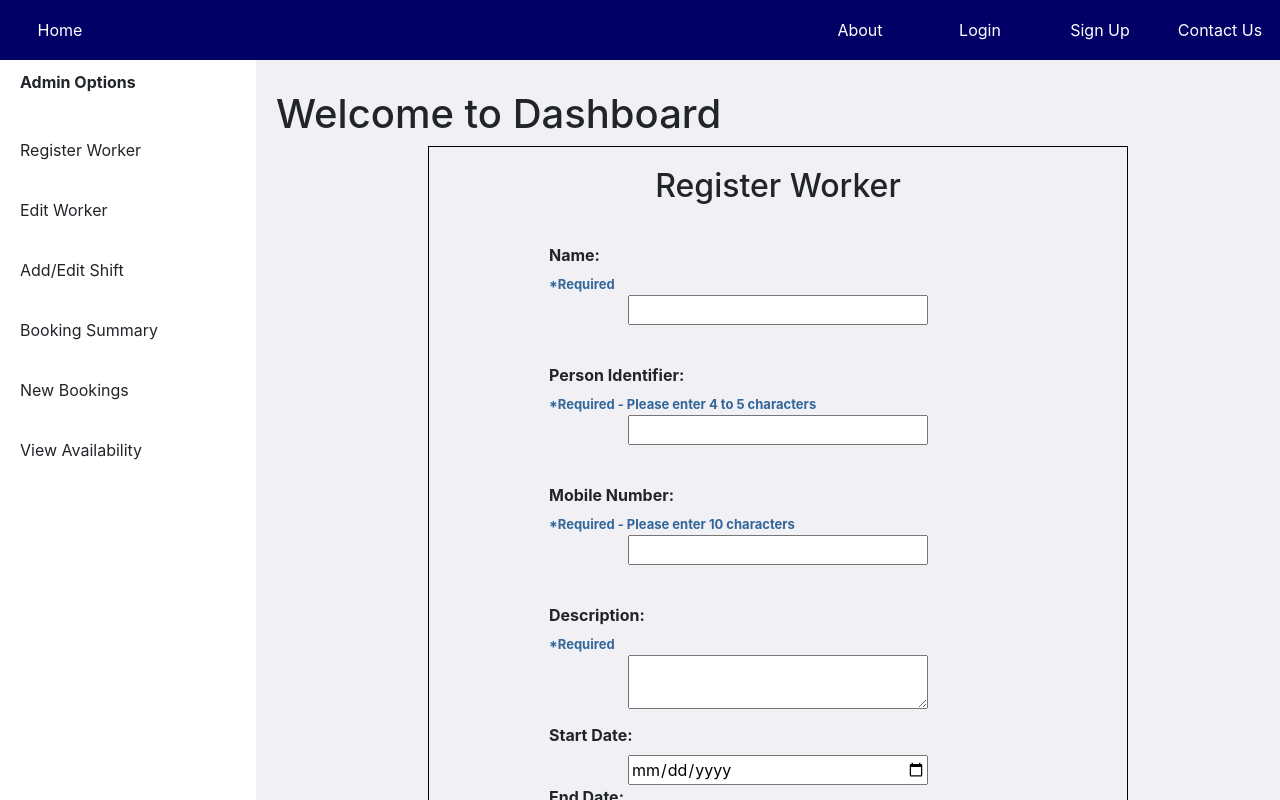
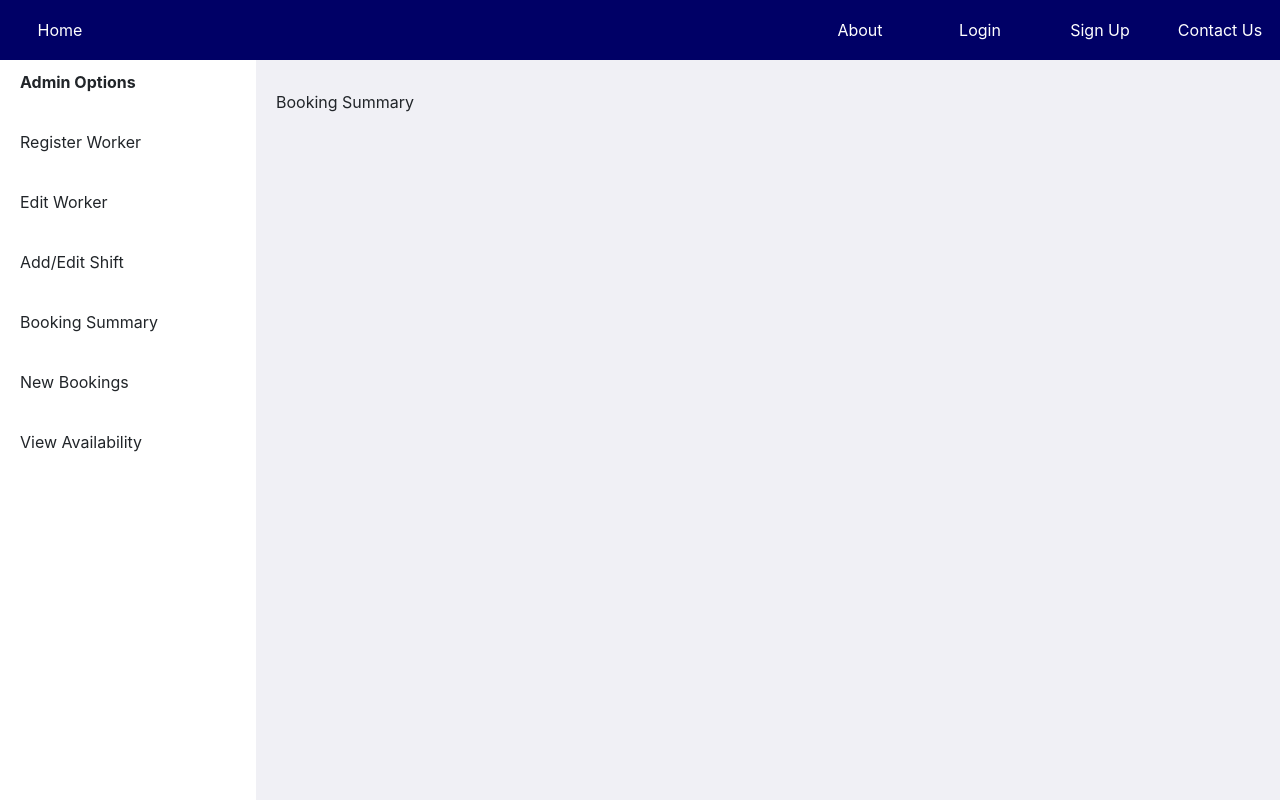
Before and after one commit to RMIT-SEPT/majorproject-5-wed-16-30-6, a React (Create React App) app in the folder FrontEnd/: page /admin/1 in a window 1280 px wide. Shown: the top 800 px of the page. Built offline with nearby package versions, Linux system fonts and the light colour scheme.

Commit message:
Fix dashboard

```diff
--- a/FrontEnd/src/components/Admin/Admin.css
+++ b/FrontEnd/src/components/Admin/Admin.css
@@ -2,9 +2,9 @@
     margin: 0 auto;
     width: 700px;
     padding: 20px;
-    border: 1px solid black;
     text-align: center;
     margin-bottom: 60px;
+    background: white;
 }
 
 #add-worker-form {
--- a/FrontEnd/src/components/Admin/AdminDashboard.js
+++ b/FrontEnd/src/components/Admin/AdminDashboard.js
@@ -1,10 +1,42 @@
 import React, { Component } from 'react'
 import "bootstrap/dist/css/bootstrap.min.css"
 import "./Admin.css"
-import LinkButton from '../Home/LinkButton'
-import AddWorker from './AddWorker'
+import AddWorker from './AddWorker';
+import EditWorker from './EditWorker';
 
 class AdminDashboard extends Component {
+  constructor() {
+    super();
+    this.state = {
+      selected: "Booking Summary"
+    }
+
+    this.options = [
+      "Register Worker", "Edit Worker", "Add/Edit Shift", "Booking Summary", "New Bookings", "View Availability"
+    ];
+  }
+
+  selectRegisterWorker = () => {
+    this.setState({ selected: this.options[0] });
+  };
+
+  selectEditWorker = () => {
+    this.setState({ selected: this.options[1] });
+  };
+
+  getSelectedComponent() {
+    switch(this.state.selected) {
+      case this.options[0]:
+        return <AddWorker />
+      case this.options[1]:
+        return <EditWorker />
+      case this.options[3]:
+        return <div>{this.options[3]}</div>
+      default:
+        return;
+    }
+  }
+
   render() {
     // const { params } = this.props.match;
     // const id = parseInt(params.id);
@@ -13,17 +45,28 @@ class AdminDashboard extends Component {
       <div className="dashboard">
         <div className="dashboard-left-column">
           <div className="admin-opt-title">Admin Options</div>
-          <LinkButton link="/admin/1" label="Register Worker" className="admin-opt"/>
-          <LinkButton link="/admin/1/editworker" label="Edit Worker" className="admin-opt"/>
-          <LinkButton link="/admin/1/editshift" label="Add/Edit Shift" className="admin-opt"/>
-          <LinkButton link="/admin/1/bookingsummary" label="Booking Summary" className="admin-opt"/>
-          <LinkButton link="/admin/1/newbookings" label="New Bookings" className="admin-opt"/>
-          <LinkButton link="/admin/1/viewavailability" label="View Availability" className="admin-opt"/>
+          <div className="admin-opt" onClick={this.selectRegisterWorker} >
+            Register Worker
+          </div>
+          <div className="admin-opt" onClick={this.selectEditWorker} >
+            Edit Worker
+          </div>
+          <div className="admin-opt">
+            Add/Edit Shift
+          </div>
+          <div className="admin-opt">
+            Booking Summary
+          </div>
+          <div className="admin-opt">
+            New Bookings
+          </div>
+          <div className="admin-opt">
+            View Availability
+          </div>
         </div>
 
         <div className="dashboard-right-column">
-          <h1> Welcome to Dashboard</h1>
-          <AddWorker />
+          {this.getSelectedComponent()}
         </div>
       </div>
     )
```
